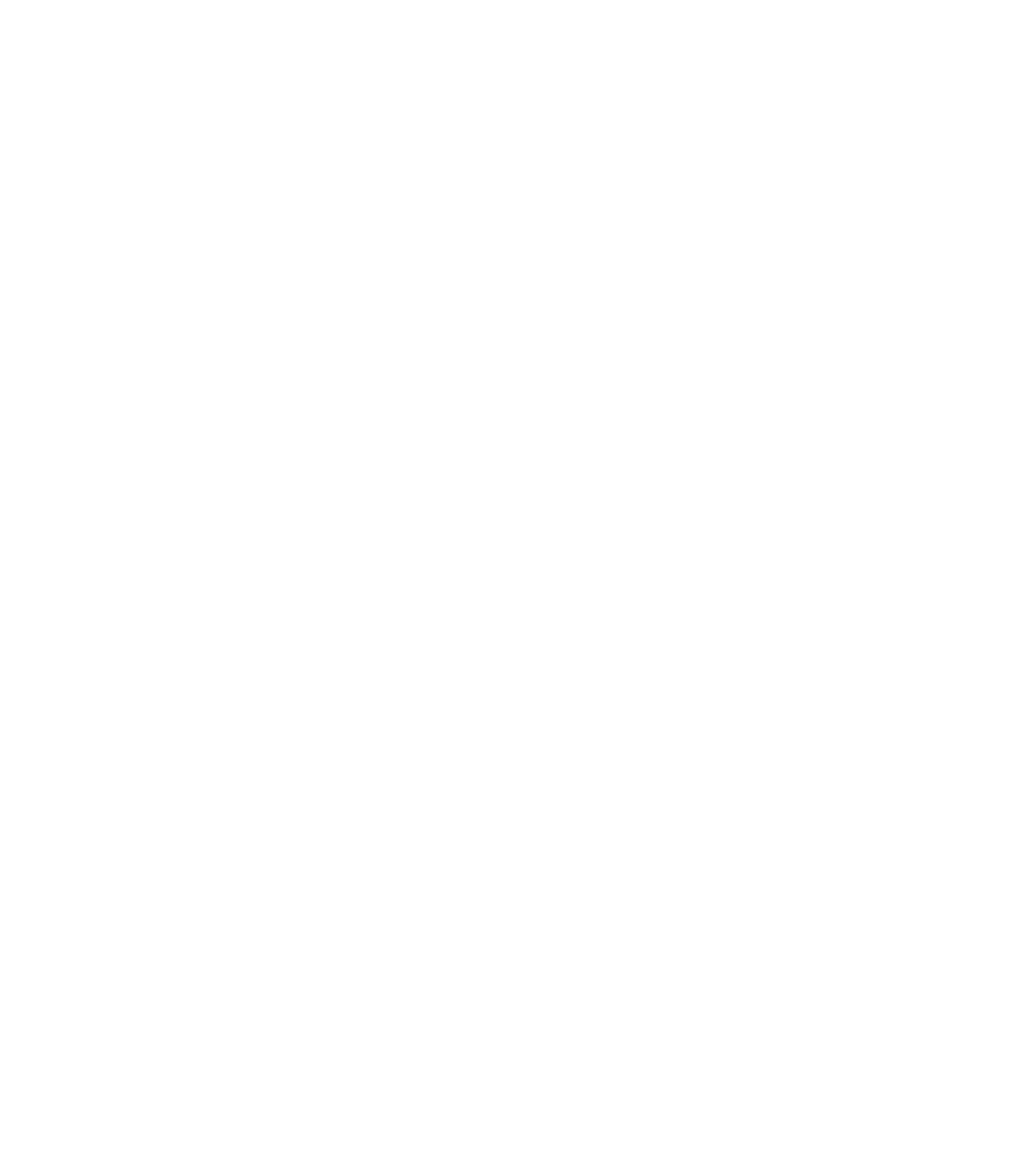
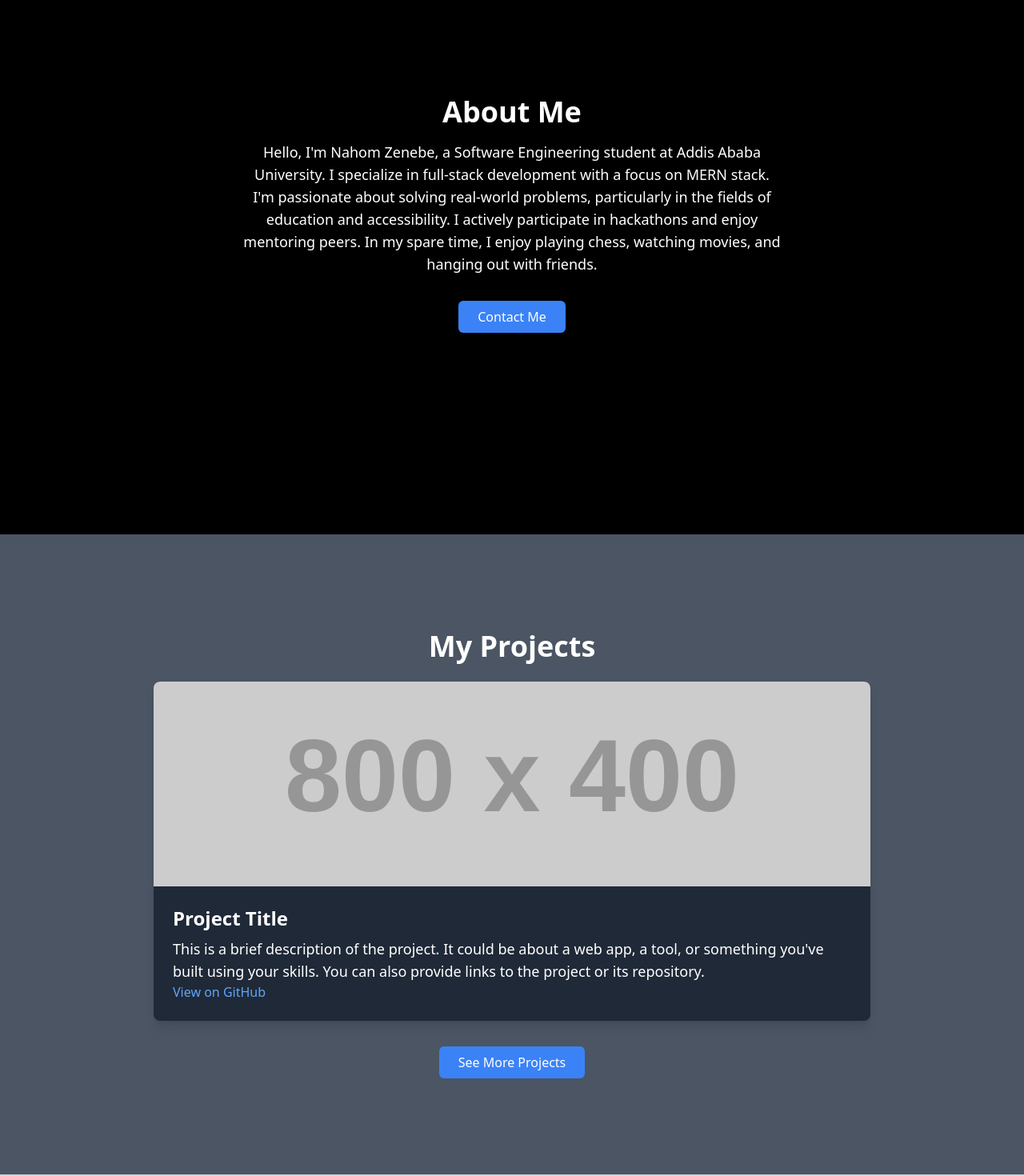
Before and after one commit to nahom-zenebe/Personal-Poritfolio, a React (Create React App) app in the folder personal/: page /Project in a window 1280 px wide. Shown: the part 1040-2510 px from the top of the page at 80% size. Before the commit the page ends 908 px from the top, so only its background shows below. Built offline with nearby package versions, Linux system fonts and the light colour scheme.

Commit message:
add about,project, footer and service

```diff
--- a/personal/package.json
+++ b/personal/package.json
@@ -3,13 +3,19 @@
   "version": "0.1.0",
   "private": true,
   "dependencies": {
+    "@emotion/react": "^11.14.0",
+    "@emotion/styled": "^11.14.0",
+    "@mui/icons-material": "^6.4.1",
+    "@mui/material": "^6.4.1",
     "@tailwindcss/cli": "^4.0.0",
     "autoprefixer": "^10.4.20",
     "cra-template": "1.2.0",
+    "gsap": "^3.12.7",
     "lucide-react": "^0.474.0",
     "postcss": "^8.5.1",
     "react": "^19.0.0",
     "react-dom": "^19.0.0",
+    "react-router-dom": "^7.1.3",
     "react-scripts": "5.0.1",
     "tailwindcss": "^3.4.17",
     "web-vitals": "^4.2.4"
--- a/personal/src/App.js
+++ b/personal/src/App.js
@@ -1,13 +1,29 @@
 import Navbar from "./components/Navbar";
 import Homepage from "./pages/Homepage";
+import Projectpage from "./pages/Projectpage"
+import Aboutpage from "./pages/Aboutpage"
+import Servicepage from "./pages/Servicepage";
+import Footer from "./components/Footer";
+import { Routes, Route, Switch, Link } from 'react-router-dom';
 function App() {
   return (
     <div>
+            < Navbar/>
+            <Homepage/>
+      <Aboutpage/>
+      <Projectpage/>
+      <Servicepage/>
+      <Footer/>
 
-   < Navbar/>
-   <Homepage/>
+      <Routes>
+
+      <Route path="/home" element={<Homepage/>}/>
+      <Route path="/About" element={<Aboutpage/>}/>
+      <Route path="/Project" element={<Projectpage/>}/>
+      <Route/>
 
 
+    </Routes>
     </div>
   );
 }
--- /dev/null
+++ b/personal/src/components/Footer.jsx
@@ -0,0 +1,22 @@
+import React from 'react'
+import { MoveRight } from 'lucide-react'
+
+function Footer() {
+  return (
+    <div className="bg-blue-900 h-64 flex flex-col items-center justify-center">
+      <h1 className="text-white text-2xl mb-4">Stay connected with me</h1>
+      <form className="flex items-center">
+        <input
+          className="bg-blue-800 text-white p-2 rounded-l-lg focus:outline-none"
+          type="text"
+          placeholder="Enter your email"
+        />
+        <button type="submit" className="bg-blue-700 text-white p-2 rounded-r-lg hover:bg-blue-600">
+          <MoveRight className="text-2xl" />
+        </button>
+      </form>
+    </div>
+  )
+}
+
+export default Footer
--- a/personal/src/components/Navbar.jsx
+++ b/personal/src/components/Navbar.jsx
@@ -1,4 +1,8 @@
 import React, { useState } from 'react';
+import Homepage from "../pages/Homepage";
+import Projectpage from "../pages/Projectpage"
+import Aboutpage from "../pages/Projectpage"
+import { Link } from 'react-router-dom';
 
 function Navbar() {
   const [activeLink, setActiveLink] = useState('home');
@@ -24,25 +28,25 @@
             onClick={() => handleLinkClick('home', 0)}
             className={`relative cursor-pointer ml-5 text-white font-semibold py-2 px-6 rounded-full transition duration-300 ease-in-out transform hover:bg-gray-700 ${activeLink === 'home' ? 'text-blue-500' : ''}`}
           >
-            Home
+           Home
           </li>
           <li
             onClick={() => handleLinkClick('project', 1)}
             className={`relative cursor-pointer text-white ml-5 font-semibold py-2 px-6 rounded-full transition duration-300 ease-in-out transform hover:bg-gray-700 ${activeLink === 'project' ? 'text-blue-500' : ''}`}
           >
-            Project
+     About
           </li>
           <li
             onClick={() => handleLinkClick('service', 2)}
             className={`relative cursor-pointer text-white ml-5 font-semibold py-2 px-6 rounded-full transition duration-300 ease-in-out transform hover:bg-gray-700 ${activeLink === 'service' ? 'text-blue-500' : ''}`}
           >
-            Service
+    Project
           </li>
           <li
             onClick={() => handleLinkClick('about', 3)}
             className={`relative cursor-pointer text-white ml-5 font-semibold py-2 px-6 rounded-full transition duration-300 ease-in-out transform hover:bg-gray-700 ${activeLink === 'about' ? 'text-blue-500' : ''}`}
           >
-            About
+            service
           </li>
         </ul>
 
--- a/personal/src/index.js
+++ b/personal/src/index.js
@@ -3,11 +3,13 @@
 import './index.css';
 import App from './App';
 import reportWebVitals from './reportWebVitals';
-
+import { BrowserRouter } from 'react-router-dom';
 const root = ReactDOM.createRoot(document.getElementById('root'));
 root.render(
   <React.StrictMode>
+    <BrowserRouter>
     <App />
+    </BrowserRouter>
   </React.StrictMode>
 );
 
--- a/personal/src/pages/Aboutpage.jsx
+++ b/personal/src/pages/Aboutpage.jsx
@@ -1,9 +1,19 @@
-import React from 'react'
+import React from 'react';
 
-function Aboutpage() {
+function AboutPage() {
   return (
-    <div>Aboutpage</div>
-  )
+    <div className="bg-black h-screen text-white flex flex-col justify-center items-center">
+      <h1 className="text-4xl font-bold mb-4">About Me</h1>
+      <p className="text-lg text-center max-w-2xl mb-8">
+        Hello, I'm Nahom Zenebe, a Software Engineering student at Addis Ababa University.
+        I specialize in full-stack development with a focus on MERN stack. I'm passionate about solving real-world problems, particularly in the fields of education and accessibility.
+        I actively participate in hackathons and enjoy mentoring peers. In my spare time, I enjoy playing chess, watching movies, and hanging out with friends.
+      </p>
+      <button className="bg-blue-500 text-white py-2 px-6 rounded-md hover:bg-blue-600 transition-all">
+        Contact Me
+      </button>
+    </div>
+  );
 }
 
-export default Aboutpage
+export default AboutPage;
--- a/personal/src/pages/Projectpage.jsx
+++ b/personal/src/pages/Projectpage.jsx
@@ -1,9 +1,33 @@
-import React from 'react'
+import React from 'react';
 
-function Projectpage() {
+function ProjectPage() {
   return (
-    <div>Projectpage</div>
-  )
+    <div className="bg-gray-600 h-screen text-white flex flex-col items-center justify-center">
+      <h1 className="text-4xl font-bold mb-6">My Projects</h1>
+      <div className="max-w-4xl w-full mb-8">
+        <div className="bg-gray-800 rounded-lg overflow-hidden shadow-lg">
+          <img
+            src="https://via.placeholder.com/800x400"
+            alt="Project Preview"
+            className="w-full h-64 object-cover"
+          />
+          <div className="p-6">
+            <h2 className="text-2xl font-semibold mb-2">Project Title</h2>
+            <p className="text-lg">
+              This is a brief description of the project. It could be about a web app, a tool, or something you've built using your skills.
+              You can also provide links to the project or its repository.
+            </p>
+            <a href="https://github.com/your-project" className="text-blue-400 hover:text-blue-500">
+              View on GitHub
+            </a>
+          </div>
+        </div>
+      </div>
+      <button className="bg-blue-500 text-white py-2 px-6 rounded-md hover:bg-blue-600 transition-all">
+        See More Projects
+      </button>
+    </div>
+  );
 }
 
-export default Projectpage
+export default ProjectPage;
--- /dev/null
+++ b/personal/src/pages/Servicepage.jsx
@@ -0,0 +1,56 @@
+import React from 'react';
+import { Cpu, Server, Settings, User } from 'lucide-react';
+
+function ServerPage() {
+  return (
+    <div className="bg-gray-300 h-screen text-white flex flex-col items-center justify-center p-8">
+      <h1 className="text-5xl font-bold mb-6 text-center">Server Management</h1>
+      <div className="grid grid-cols-1 md:grid-cols-2 lg:grid-cols-4 gap-8 max-w-6xl w-full">
+
+        {/* Server Card 1 */}
+        <div className="bg-gray-800 p-6 rounded-lg shadow-lg hover:bg-gray-700 transition-all">
+          <div className="text-blue-500 text-4xl mb-4">
+            <Cpu />
+          </div>
+          <h2 className="text-xl font-semibold mb-2">CPU Usage</h2>
+          <p className="text-gray-400">Monitor your server's CPU performance.</p>
+        </div>
+
+        {/* Server Card 2 */}
+        <div className="bg-gray-800 p-6 rounded-lg shadow-lg hover:bg-gray-700 transition-all">
+          <div className="text-green-500 text-4xl mb-4">
+            <Server />
+          </div>
+          <h2 className="text-xl font-semibold mb-2">Server Status</h2>
+          <p className="text-gray-400">Check the health and status of your server.</p>
+        </div>
+
+        {/* Server Card 3 */}
+        <div className="bg-gray-800 p-6 rounded-lg shadow-lg hover:bg-gray-700 transition-all">
+          <div className="text-yellow-500 text-4xl mb-4">
+            <Settings />
+          </div>
+          <h2 className="text-xl font-semibold mb-2">Configurations</h2>
+          <p className="text-gray-400">Manage and update server settings.</p>
+        </div>
+
+        {/* Server Card 4 */}
+        <div className="bg-gray-800 p-6 rounded-lg shadow-lg hover:bg-gray-700 transition-all">
+          <div className="text-red-500 text-4xl mb-4">
+            <User />
+          </div>
+          <h2 className="text-xl font-semibold mb-2">User Management</h2>
+          <p className="text-gray-400">Add or remove users and manage permissions.</p>
+        </div>
+
+      </div>
+
+      {/* Action Button */}
+      <button className="bg-blue-500 text-white py-3 px-10 rounded-md hover:bg-blue-600 transition-all mt-8">
+        Manage Server
+      </button>
+    </div>
+  );
+}
+
+export default ServerPage;
```
Also changed, not shown: 1 other file (tests, documents, lock files or other folders).
